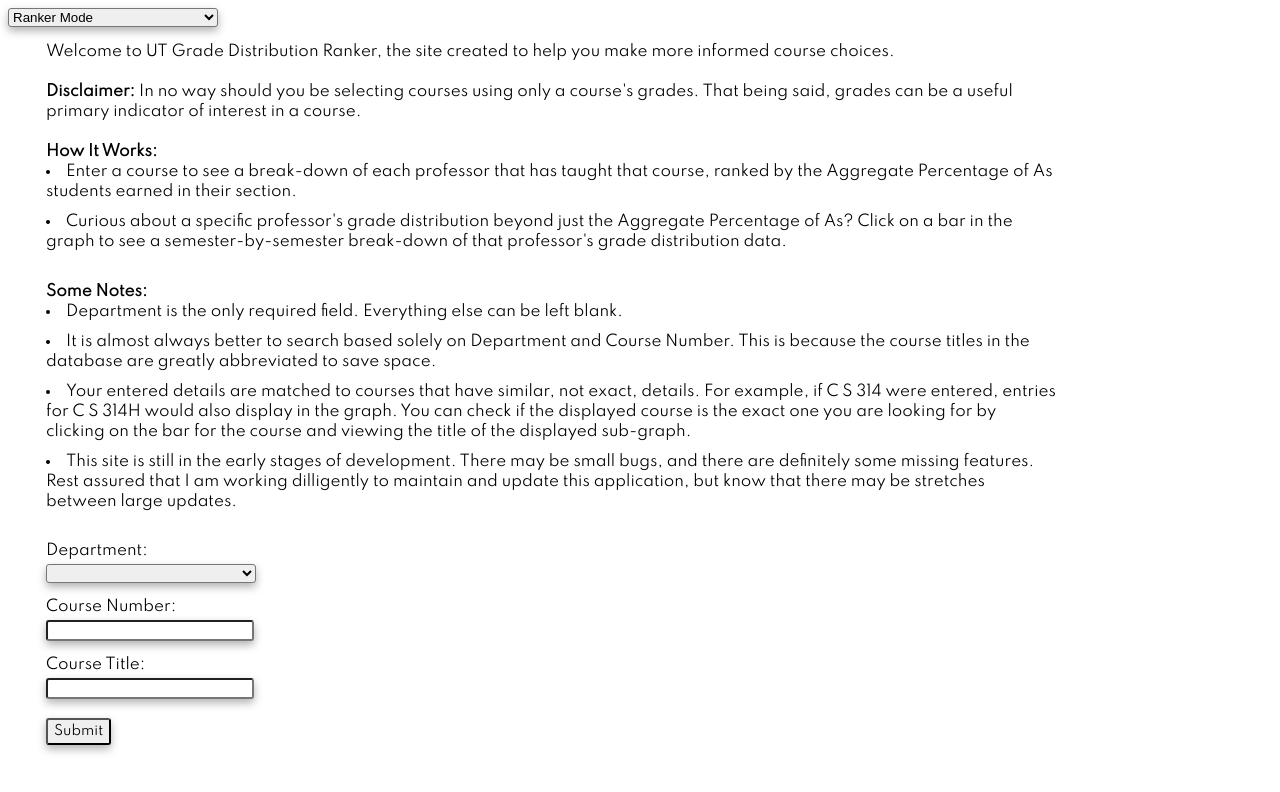
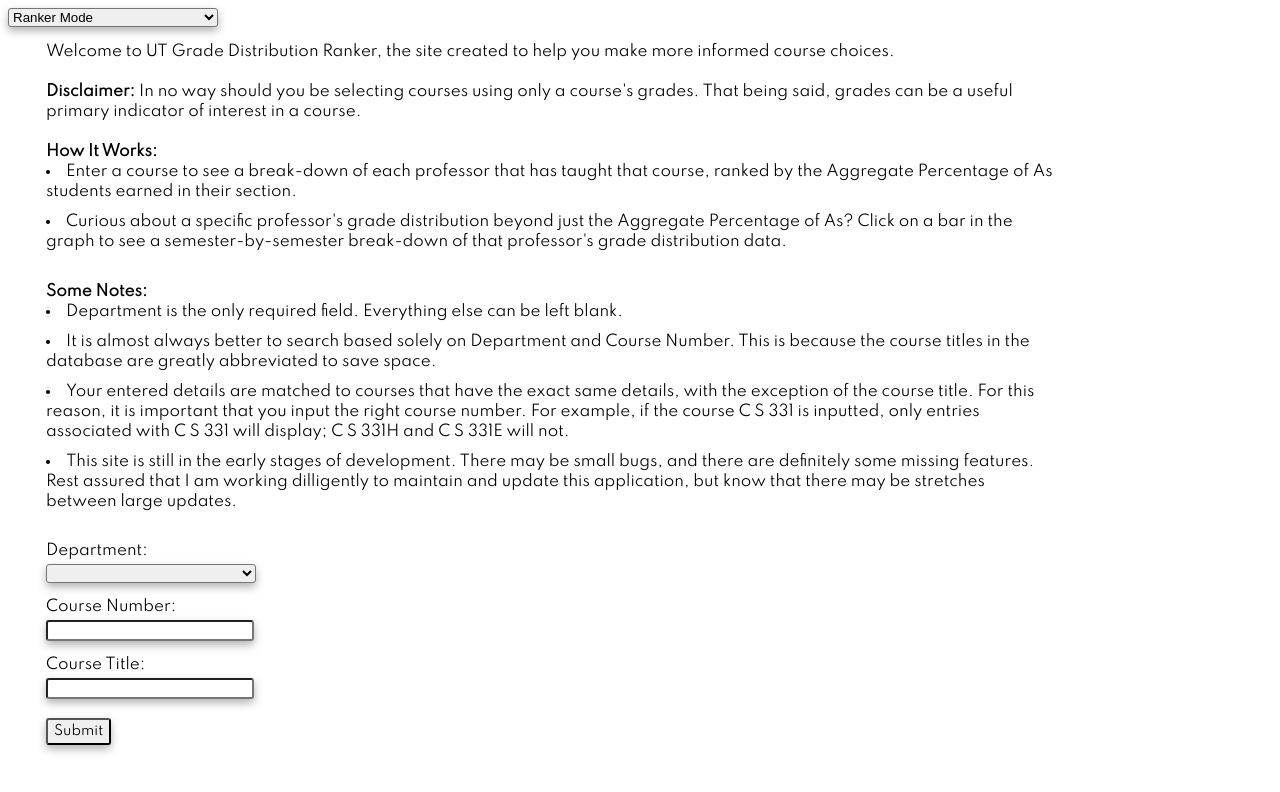
Before and after one commit to pchandupatla/GradeDistRanker, a React (Create React App) app: page / in a window 1280 px wide. Shown: the top 792 px of the page. Built offline with nearby package versions, Linux system fonts and the light colour scheme.

Commit message:
amended descriptions

```diff
--- a/src/App.js
+++ b/src/App.js
@@ -46,7 +46,6 @@
   return bar
 }
 
-//new subgraphparent here (on effect, reload the data based on the new semester, pass effect data into subgraph)
 function AggGraphParent (props) {
   const [semester, setSemester] = useState('Aggregate')
   const name = props.name
@@ -357,12 +356,10 @@
             greatly abbreviated to save space.
           </li>
           <li>
-            Your entered details are matched to courses that have similar, not
-            exact, details. For example, if C S 314 were entered, entries for C
-            S 314H would also display in the graph. You can check if the
-            displayed course is the exact one you are looking for by clicking on
-            the bar for the course and viewing the title of the displayed
-            sub-graph.
+            Your entered details are matched to courses that have the exact same details, with
+            the exception of the course title. For this reason, it is important that you input
+            the right course number. For example, if the course C S 331 is inputted, only
+            entries associated with C S 331 will display; C S 331H and C S 331E will not.
           </li>
           <li>
             This site is still in the early stages of development. There may be
```
